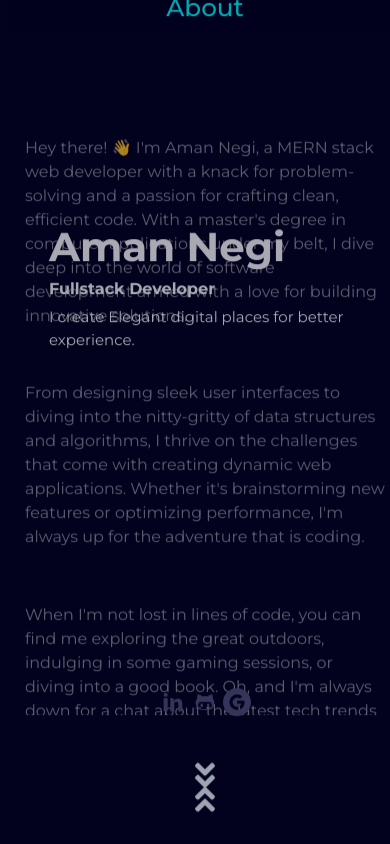
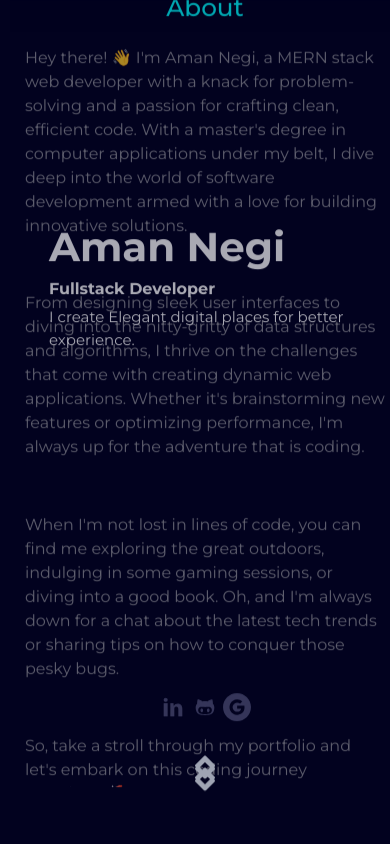
Before and after one commit to AMANn5153/Aman-Negi-Portfolio-, a React (Create React App) app: page / in a window 390 px wide. Built offline with nearby package versions, Linux system fonts and the light colour scheme.

Commit message:
media queries

```diff
--- a/src/component/Portfolio.css
+++ b/src/component/Portfolio.css
@@ -171,11 +171,18 @@
     width: 100%;
     height: 100%;
     margin:10px;
+    padding:0px;
     z-index:-1;
     display: flex;
     justify-content: space-evenly;
     flex-direction: column;
     gap: 40px;
+  }
+
+  .section{
+    position:relative;
+    margin-top:0;
+    padding:0px;
   }
 
   .Welcome{
@@ -205,14 +212,14 @@
   }
 
   .head-section{
+    background-color: rgba(112, 109, 109, 0.8);
+    top:0;
     background : #02021f;
-    width:100%;
     display: flex;
     justify-content: center;
     align-items: start;
     position: sticky;
     color:aqua;
-
   }
 
   .nav{
@@ -225,11 +232,16 @@
   }
 
   .down {
+    background-color: rgba(112, 109, 109, 0);
     color:aliceblue;
+    position: -webkit-sticky;
     position: sticky;
     bottom:15px;
+    animation: translateYAnimation 0.7s ease-in-out  infinite;
     display: flex;
-    animation: translateYAnimation 0.7s ease-in-out  infinite;
+    justify-content: center;
+    height:15px;
+    align-items: center;
   }
 
   @keyframes translateYAnimation {
--- a/src/component/Portfolio.jsx
+++ b/src/component/Portfolio.jsx
@@ -157,14 +157,15 @@ const Portfolio = () => {
 
           </div>
             <div id = "section"  className="sections">
-            <div className="head-section"><h2>{activeSection}</h2> </div>
               <div className="section">
+              <div className="head-section"><h2>{activeSection}</h2> </div>
                <div id="About" ref={aboutRef}> <About/></div>
                 <div ref={projectRef} id="Projects"> <Project /></div>
                 <div ref={addtionalRef} id="Additional"><Addtionals/></div>
                <div ref={skillsRef} id="Skills"><Skills/></div>
+               <div className="down" onClick={handleDown}><FaAngleDoubleUp /></div>
+
               </div>
-              <div className="down" onClick={handleDown}><FaAngleDoubleUp /></div>
             </div>
 
           </div>
```
